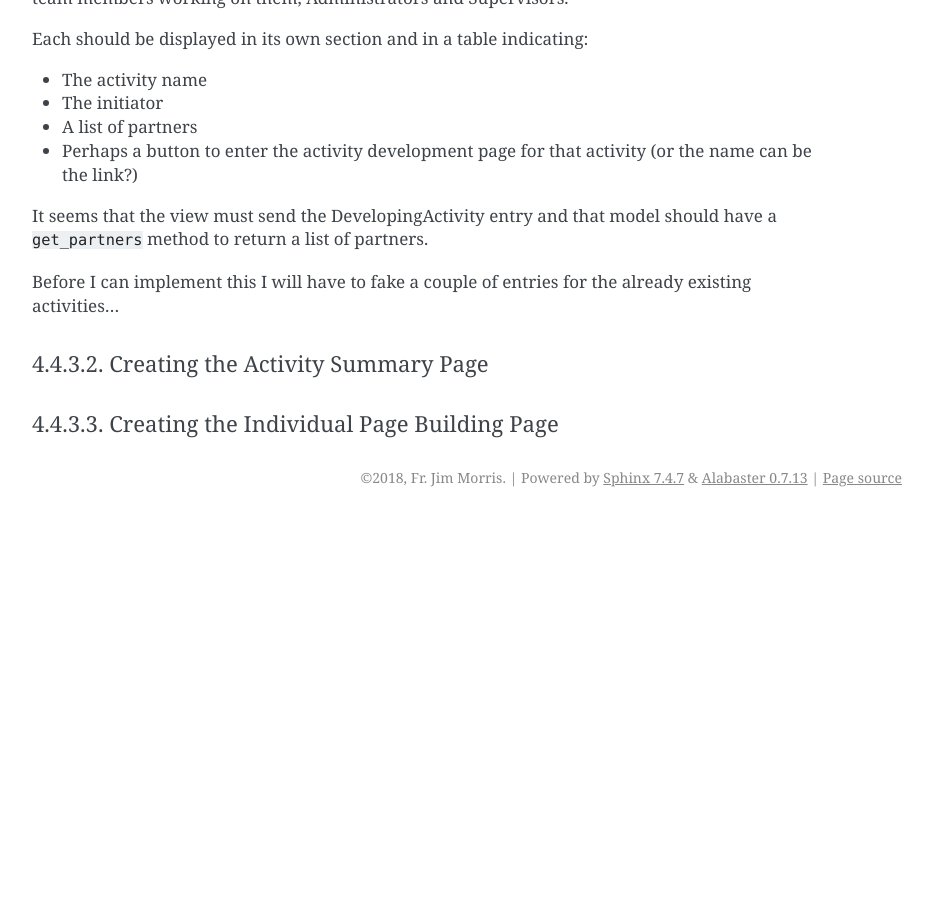
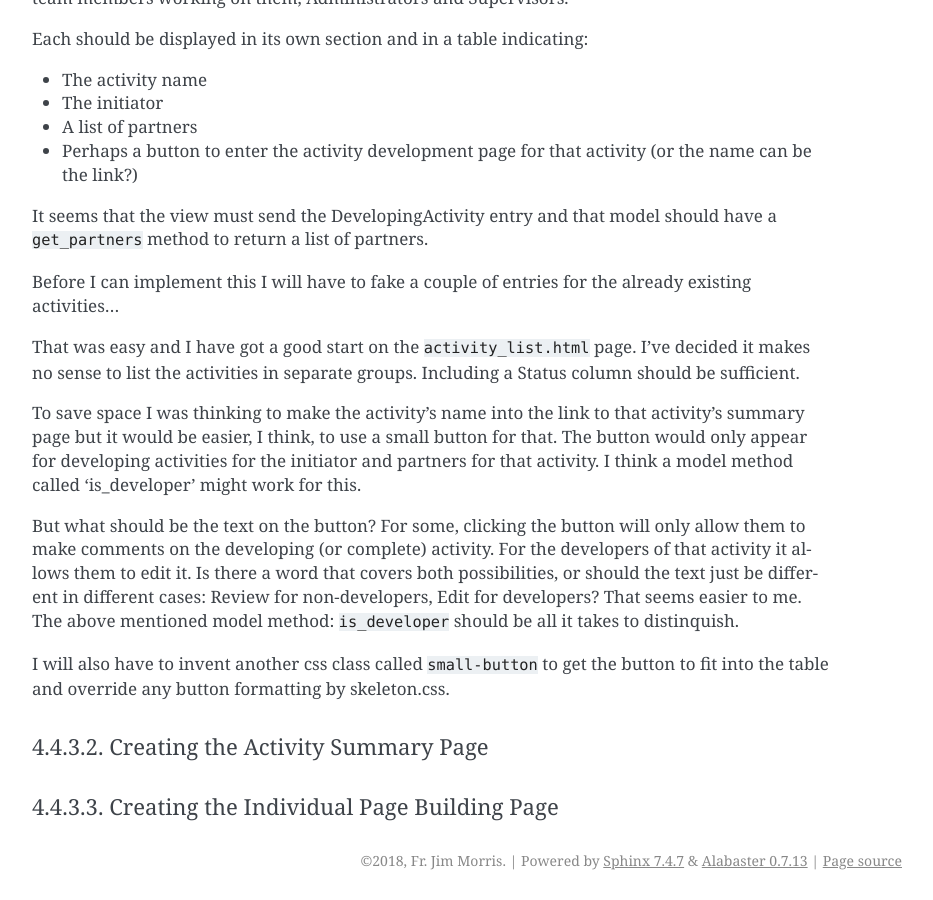
Before and after one commit to JMorris1575/confirmation2018, a Sphinx documentation site: the page built from docs/team_sections.rst, in a window 1280 px wide and 900 px high, scrolled down 16764 px. Shown: the whole window, without its empty margins (338-1271 px from the left). Built offline with Sphinx 7.4.7, drawn with Linux system fonts in a browser that asks for light colours; before the commit the page ends 17281 px from its top, so only the background shows below that.

```diff
--- a/docs/team_sections.rst
+++ b/docs/team_sections.rst
@@ -713,6 +713,21 @@ return a list of partners.
 
 Before I can implement this I will have to fake a couple of entries for the already existing activities...
 
+That was easy and I have got a good start on the ``activity_list.html`` page. I've decided it makes no sense to list the
+activities in separate groups. Including a Status column should be sufficient.
+
+To save space I was thinking to make the activity's name into the link to that activity's summary page but it would be
+easier, I think, to use a small button for that. The button would only appear for developing activities for the
+initiator and partners for that activity. I think a model method called 'is_developer' might work for this.
+
+But what should be the text on the button? For some, clicking the button will only allow them to make comments on the
+developing (or complete) activity. For the developers of that activity it allows them to edit it. Is there a word that
+covers both possibilities, or should the text just be different in different cases: Review for non-developers, Edit for
+developers? That seems easier to me. The above mentioned model method: ``is_developer`` should be all it takes to
+distinquish.
+
+I will also have to invent another css class called ``small-button`` to get the button to fit into the table and
+override any button formatting by skeleton.css.
 
 
 Creating the Activity Summary Page
```
Also changed, not shown: 2 other files.
